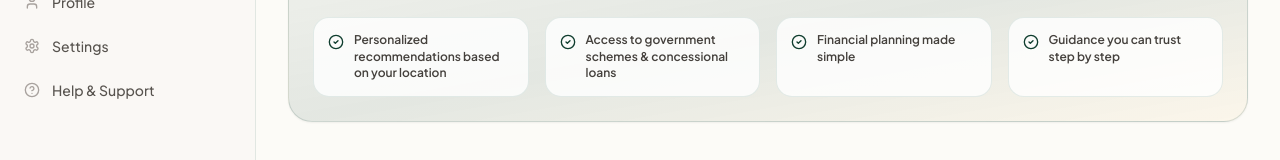
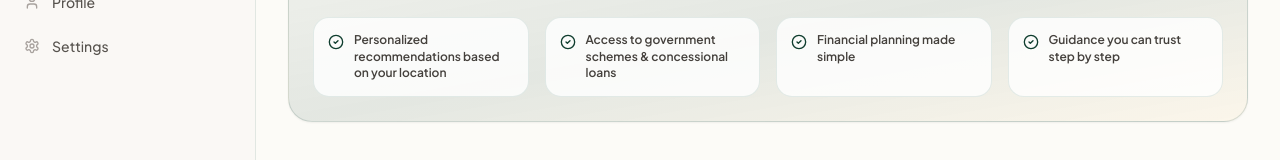
Before and after one commit to vu241fa04185-sys/UdyamShati-ai, a React (Vite) app in the folder frontend/: page / in a window 1280 px wide. Both pictures are taken after typing "name@example.com", "Sample123" into the empty fields and a click on the button "Login". Shown: the part 1402-1562 px from the top of the page. Built offline with nearby package versions, Linux system fonts and the light colour scheme; no server answers.

Commit message:
Remove Help & Support from sidebar navigation

```diff
--- a/frontend/src/components/Dashboard/Sidebar.jsx
+++ b/frontend/src/components/Dashboard/Sidebar.jsx
@@ -10,7 +10,6 @@ import {
   FileText,
   User,
   Settings,
-  HelpCircle,
   X
 } from 'lucide-react';
 import { translations } from '../../locales/translations';
@@ -31,8 +30,7 @@ export default function Sidebar({ activeTab, setActiveTab, isOpen, setIsOpen, la
 
   const secondaryNavItems = [
     { id: 'profile', label: t.navProfile || 'Profile', icon: User },
-    { id: 'settings', label: t.navSettings || 'Settings', icon: Settings },
-    { id: 'help', label: t.navHelpSupport || t.navHelp || 'Help & Support', icon: HelpCircle }
+    { id: 'settings', label: t.navSettings || 'Settings', icon: Settings }
   ];
 
   const handleSelect = (id) => {
```
